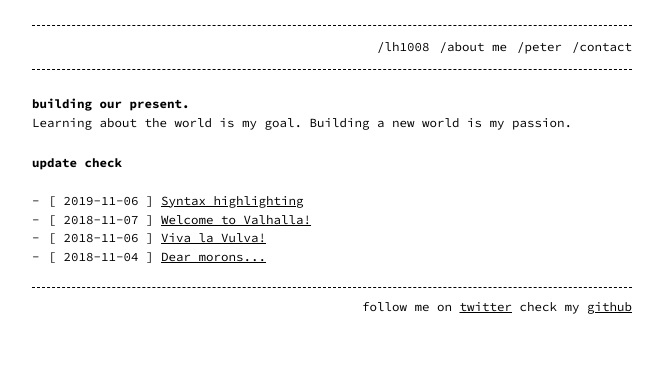
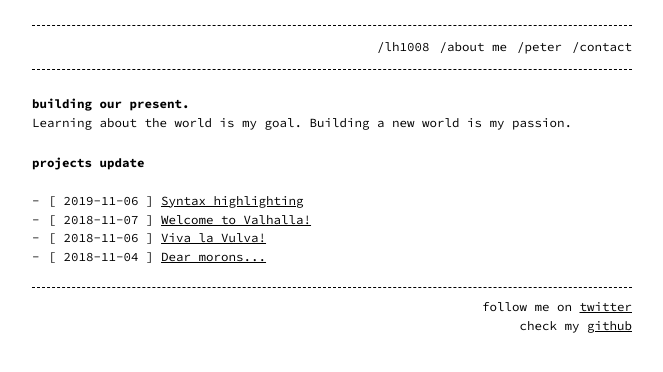
Before and after one commit to lh1008/lh1008.github.io, a Jekyll site: the page built from index.md, in a window 1280 px wide. Shown: the top 372 px of the page, without its empty margins (308-971 px from the left). Built offline with Jekyll 4.4.1, drawn with Linux system fonts in a browser that asks for light colours.

Commit message:
Updated index and added <br> element in footer.html

```diff
--- a/_includes/footer.html
+++ b/_includes/footer.html
@@ -1,4 +1,4 @@
 <footer>
-  {{ site.footer }}
+  {{ site.footer }}<br>
   {{ site.footer1 }}
 </footer>
--- a/index.md
+++ b/index.md
@@ -8,4 +8,4 @@ permalink: /
 
 Learning about the world is my goal. Building a new world is my passion.
 
-## update check
+## projects update
```
